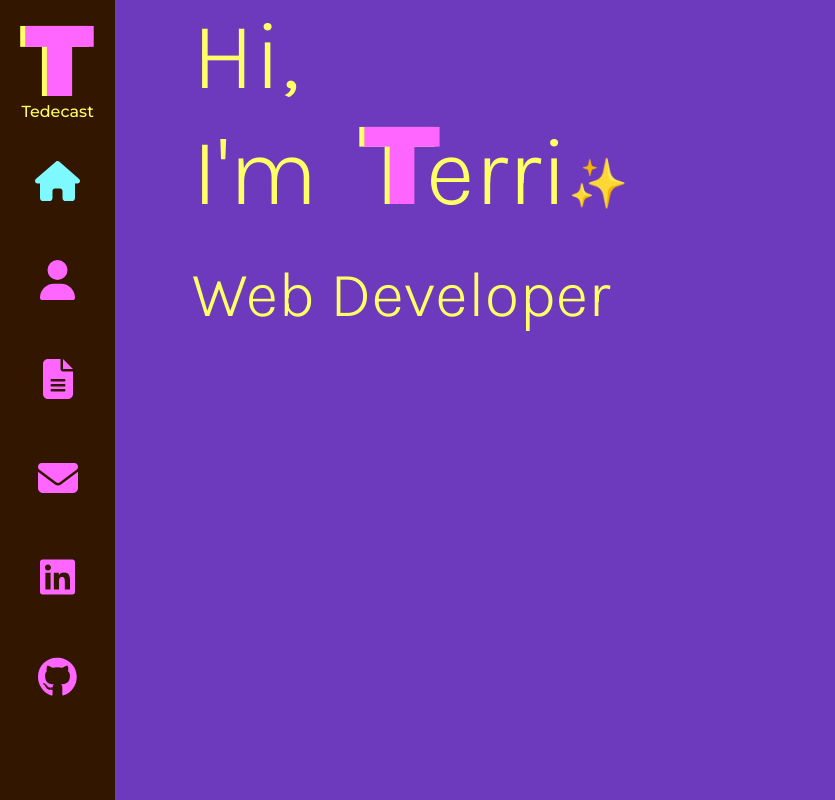
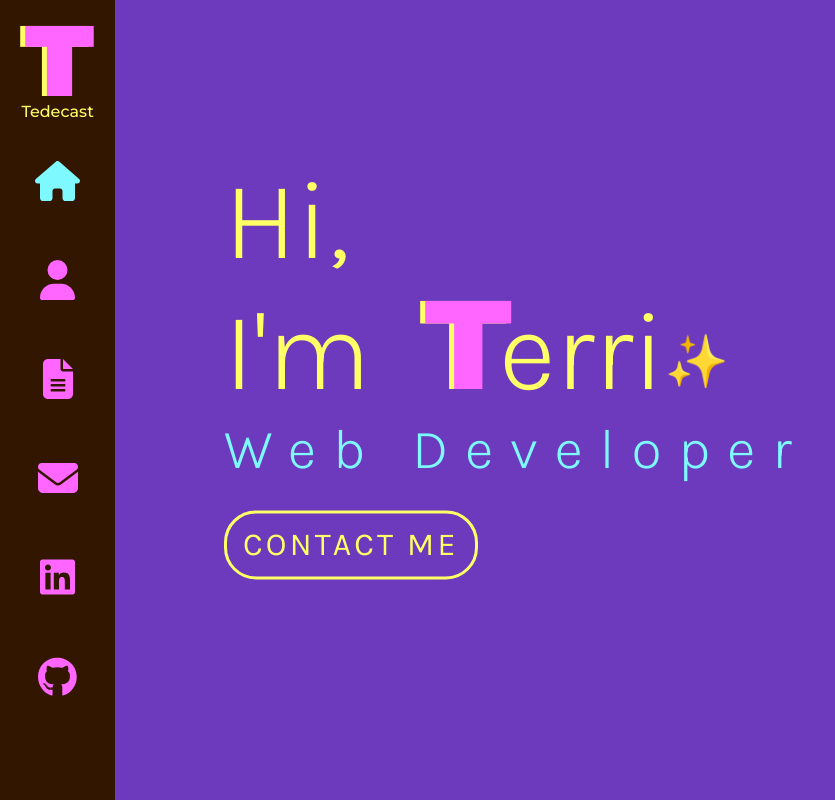
Before and after one commit to tedecast/Portfolio, a React (Create React App) app: page / in a window 1280 px wide. Shown: the whole page, without its empty margins (0-835 px from the left). Built offline with nearby package versions, Linux system fonts and the light colour scheme.

Commit message:
added button to text zone

```diff
--- a/src/components/Home/index.js
+++ b/src/components/Home/index.js
@@ -1,3 +1,4 @@
+import { Link } from "react-router-dom";
 import "./index.scss";
 
 const Home = () => {
@@ -12,10 +13,12 @@ const Home = () => {
           <p className="t-logo">T</p>
           <p>erri</p>
           <p className="emoji">{emoji}</p>
-          <br/>
+          <br />
           <p className="job-title">Web Developer</p>
+          <Link to="/contact" className="flat-button">
+            CONTACT ME
+          </Link>
         </div>
-
       </div>
     </div>
   );
--- a/src/components/Home/index.scss
+++ b/src/components/Home/index.scss
@@ -15,8 +15,9 @@
     flex-direction: row;
     margin-left: 2em;
     font-family: "Karla", sans-serif;
-    font-size: 6rem;
+    font-size: 7rem;
     font-weight: 300;
+    transform: translateY(30%);
   }
 
   .hi-text {
@@ -29,21 +30,41 @@
     font-family: "Archivo Black", sans-serif;
     color: #ff66ff;
     text-shadow: -5px 0px 0px #ffff66;
-    font-size: 7rem;
+    font-size: 8rem;
     text-align: center;
     margin-top: 0.1em;
-    margin-right: 0.2em;
-    line-height: 0.8em;
+    width: 0.6em;
+    line-height: 0.7em;
   }
+
   .emoji {
     position: absolute;
-    font-size: 3rem;
+    font-size: 3.2rem;
     margin-top: 1em;
     line-height: 1em;
   }
 
   .job-title {
-    font-size: 4rem;
+    position: absolute;
+    font-size: 3.5rem;
+    letter-spacing: 0.3em;
+    color: #7df9ff;
+  }
+
+  .flat-button {
+    line-height: 8em;
+    font-family: "Karla", sans-serif;
+    color: #ffff66;
+    font-size: 2rem;
+    font-weight: 400;
+    letter-spacing: 0.1em;
+    text-decoration: none;
+    padding: 0.4em 0.5em;
+    border: 0.1em solid #ffff66;
+    // animation: fadeIn 1.5s 3.5s backwards;
+    border-radius: 1em;
+    // white-space: nowrap;
+    // transition: 0.5s;
   }
 }
 
```
